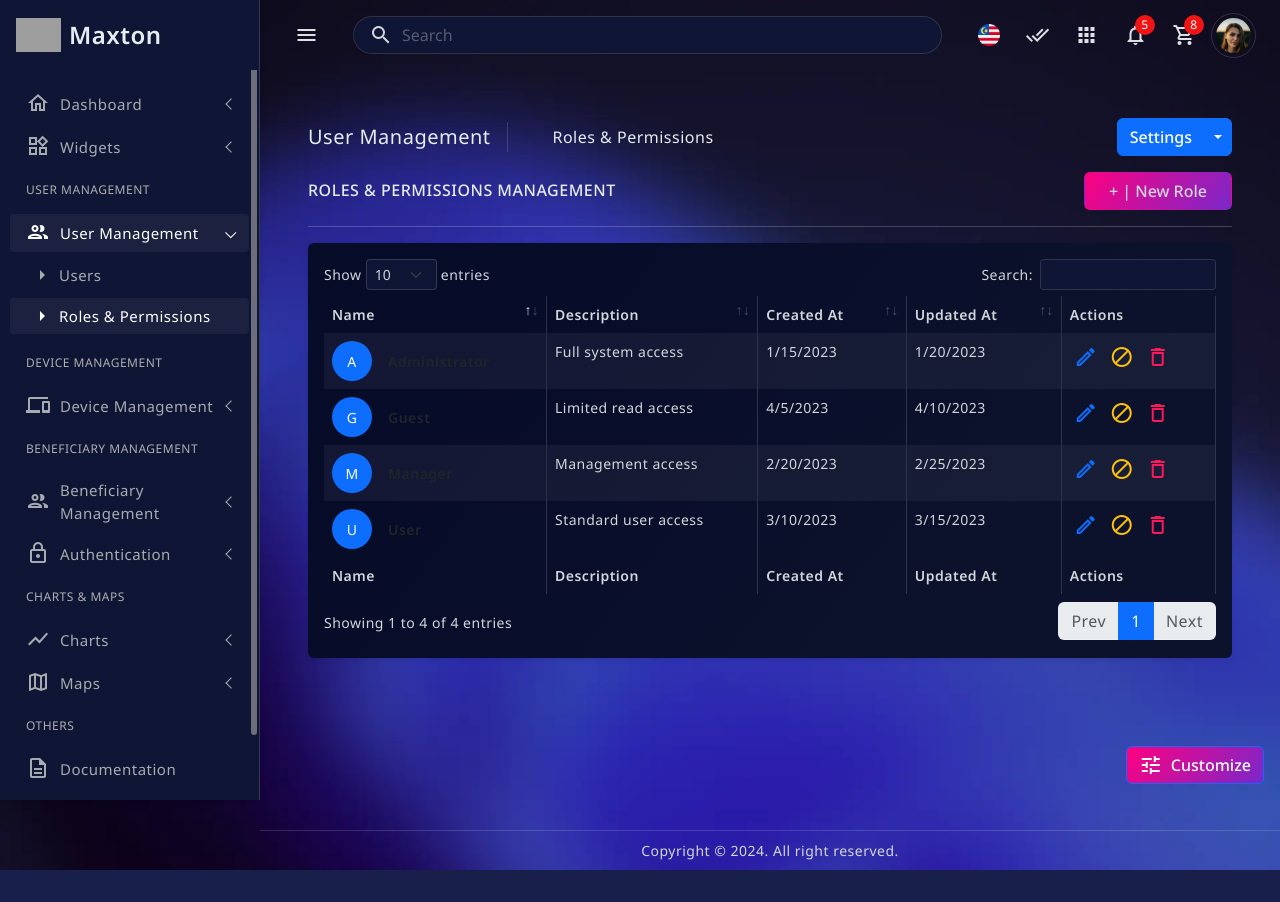
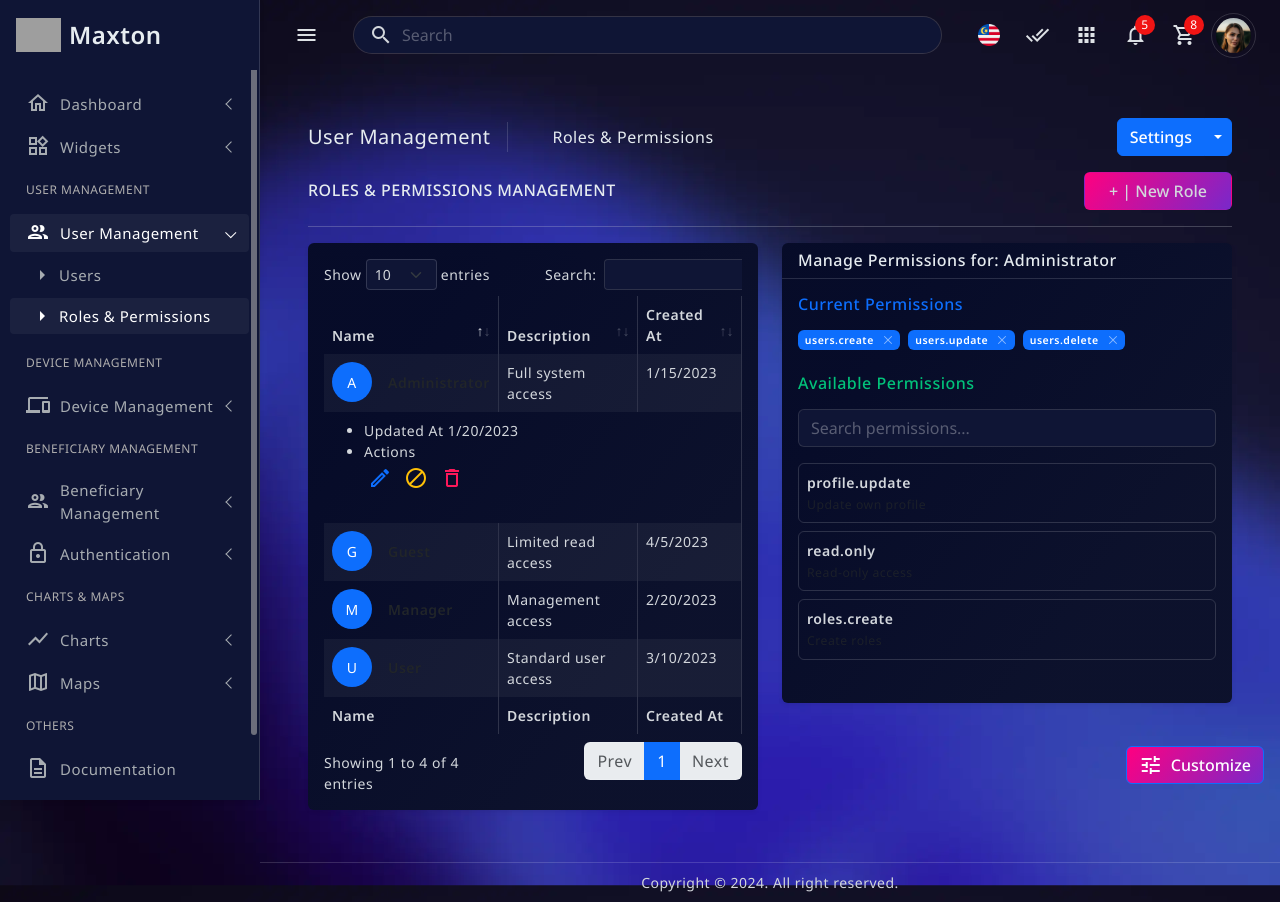
Before and after one commit to rexfordnyrk/telemetry-web, a React (Create React App) app in the folder react-maxton/: page /user-management/roles-permissions in a window 1280 px wide. Both pictures are taken after a click on the link "Administrator". Before the commit the page ends 870 px from the top, so only its background shows below. Built offline with nearby package versions, Linux system fonts and the light colour scheme; grey boxes are pictures that could not be loaded.

Commit message:
Implement split-screen layout for RolesPermissions page
cgen-50d526b9d3a34aba8dfc8cc1a81be973

```diff
--- a/react-maxton/src/pages/RolesPermissions.tsx
+++ b/react-maxton/src/pages/RolesPermissions.tsx
@@ -323,6 +323,9 @@ const RolesPermissions: React.FC = () => {
           </button>
         </div>
         <hr />
+        <div className="row">
+          {/* Left Half - Roles Table */}
+          <div className="col-md-6">
             <div className="card">
               <div className="card-body">
                 <div className="table-responsive">
@@ -370,8 +373,12 @@ const RolesPermissions: React.FC = () => {
                             </div>
                           </td>
                           <td>{role.description}</td>
-                      <td>{new Date(role.created_at).toLocaleDateString()}</td>
-                      <td>{new Date(role.updated_at).toLocaleDateString()}</td>
+                          <td>
+                            {new Date(role.created_at).toLocaleDateString()}
+                          </td>
+                          <td>
+                            {new Date(role.updated_at).toLocaleDateString()}
+                          </td>
                           <td>
                             <div className="d-flex gap-1">
                               <button
@@ -389,7 +396,9 @@ const RolesPermissions: React.FC = () => {
                               <button
                                 className="btn btn-sm p-1"
                                 title="Toggle Role Status"
-                            onClick={() => handleActionClick(role, "disable")}
+                                onClick={() =>
+                                  handleActionClick(role, "disable")
+                                }
                                 style={{
                                   border: "none",
                                   background: "transparent",
@@ -402,7 +411,9 @@ const RolesPermissions: React.FC = () => {
                               <button
                                 className="btn btn-sm p-1"
                                 title="Delete Role"
-                            onClick={() => handleActionClick(role, "delete")}
+                                onClick={() =>
+                                  handleActionClick(role, "delete")
+                                }
                                 style={{
                                   border: "none",
                                   background: "transparent",
@@ -428,6 +439,130 @@ const RolesPermissions: React.FC = () => {
                     </tfoot>
                   </table>
                 </div>
+              </div>
+            </div>
+          </div>
+
+          {/* Right Half - Permission Management */}
+          <div className="col-md-6">
+            {selectedRole ? (
+              <div className="card">
+                <div className="card-header">
+                  <h6 className="mb-0">
+                    Manage Permissions for: {selectedRole.name}
+                  </h6>
+                </div>
+                <div className="card-body">
+                  {/* Current Permissions */}
+                  <div className="mb-4">
+                    <h6 className="text-primary mb-3">Current Permissions</h6>
+                    <div className="d-flex flex-wrap gap-2">
+                      {getCurrentPermissions().map((permission: any) => (
+                        <span
+                          key={permission.id}
+                          className="badge bg-primary d-flex align-items-center gap-2"
+                        >
+                          {permission.name}
+                          <button
+                            type="button"
+                            className="btn-close btn-close-white"
+                            style={{ fontSize: "0.75em" }}
+                            onClick={() => handleRemovePermission(permission)}
+                            title="Remove permission"
+                          ></button>
+                        </span>
+                      ))}
+                    </div>
+                  </div>
+
+                  {/* Removed Permissions (for undo) */}
+                  {removedPermissions.length > 0 && (
+                    <div className="mb-4">
+                      <h6 className="text-warning mb-3">
+                        Removed Permissions (Click to restore)
+                      </h6>
+                      <div className="d-flex flex-wrap gap-2">
+                        {removedPermissions.map((permission: any) => (
+                          <span
+                            key={permission.id}
+                            className="badge bg-warning text-dark cursor-pointer"
+                            onClick={() => handleRestorePermission(permission)}
+                            title="Click to restore"
+                          >
+                            {permission.name}
+                            <i
+                              className="ms-1 material-icons-outlined"
+                              style={{ fontSize: "0.75em" }}
+                            >
+                              undo
+                            </i>
+                          </span>
+                        ))}
+                      </div>
+                    </div>
+                  )}
+
+                  {/* Available Permissions */}
+                  <div className="mb-4">
+                    <h6 className="text-success mb-3">Available Permissions</h6>
+                    <div className="mb-3">
+                      <input
+                        type="text"
+                        className="form-control"
+                        placeholder="Search permissions..."
+                        value={searchTerm}
+                        onChange={(e) => setSearchTerm(e.target.value)}
+                      />
+                    </div>
+                    <div style={{ maxHeight: "200px", overflowY: "auto" }}>
+                      {getAvailablePermissions().map((permission: any) => (
+                        <div
+                          key={permission.id}
+                          className="border rounded p-2 mb-2 cursor-pointer hover-bg-light"
+                          onClick={() => {
+                            // TODO: Add permission assignment logic
+                            console.log("Assign permission:", permission);
+                          }}
+                        >
+                          <div className="fw-bold">{permission.name}</div>
+                          <small className="text-muted">
+                            {permission.description}
+                          </small>
+                        </div>
+                      ))}
+                    </div>
+                  </div>
+
+                  {/* Apply Changes Button */}
+                  {removedPermissions.length > 0 && (
+                    <div className="d-grid">
+                      <button
+                        type="button"
+                        className="btn btn-grd-warning"
+                        onClick={handleApplyChanges}
+                      >
+                        Apply Changes ({removedPermissions.length} removals)
+                      </button>
+                    </div>
+                  )}
+                </div>
+              </div>
+            ) : (
+              <div className="card">
+                <div className="card-body text-center py-5">
+                  <i className="material-icons-outlined display-4 text-muted mb-3">
+                    security
+                  </i>
+                  <h5 className="text-muted">
+                    Select a role to manage permissions
+                  </h5>
+                  <p className="text-muted">
+                    Click on a role name from the table to view and manage its
+                    permissions.
+                  </p>
+                </div>
+              </div>
+            )}
           </div>
         </div>
       </div>
```
Lines whose indentation alone changed are shown as unchanged.
